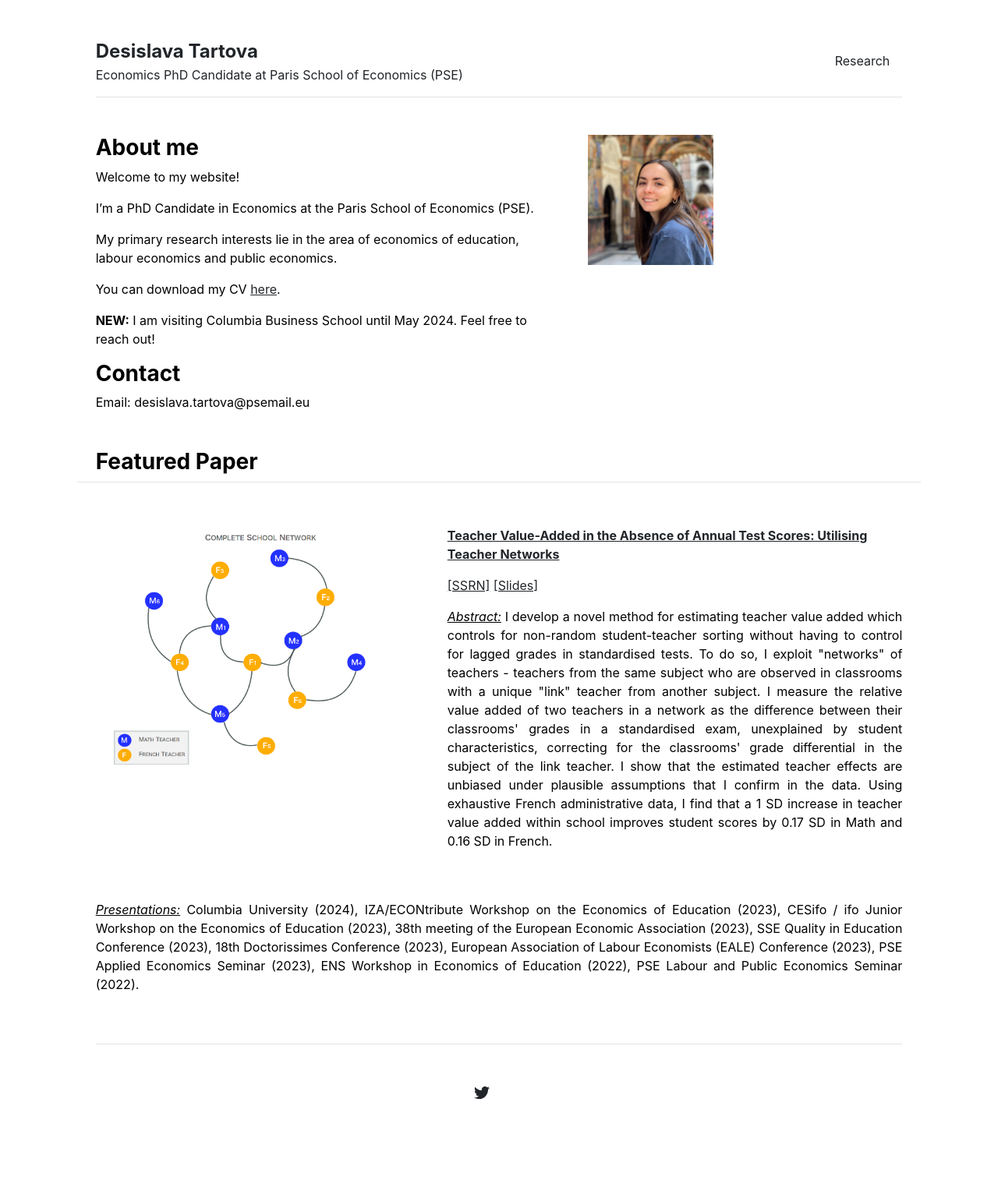
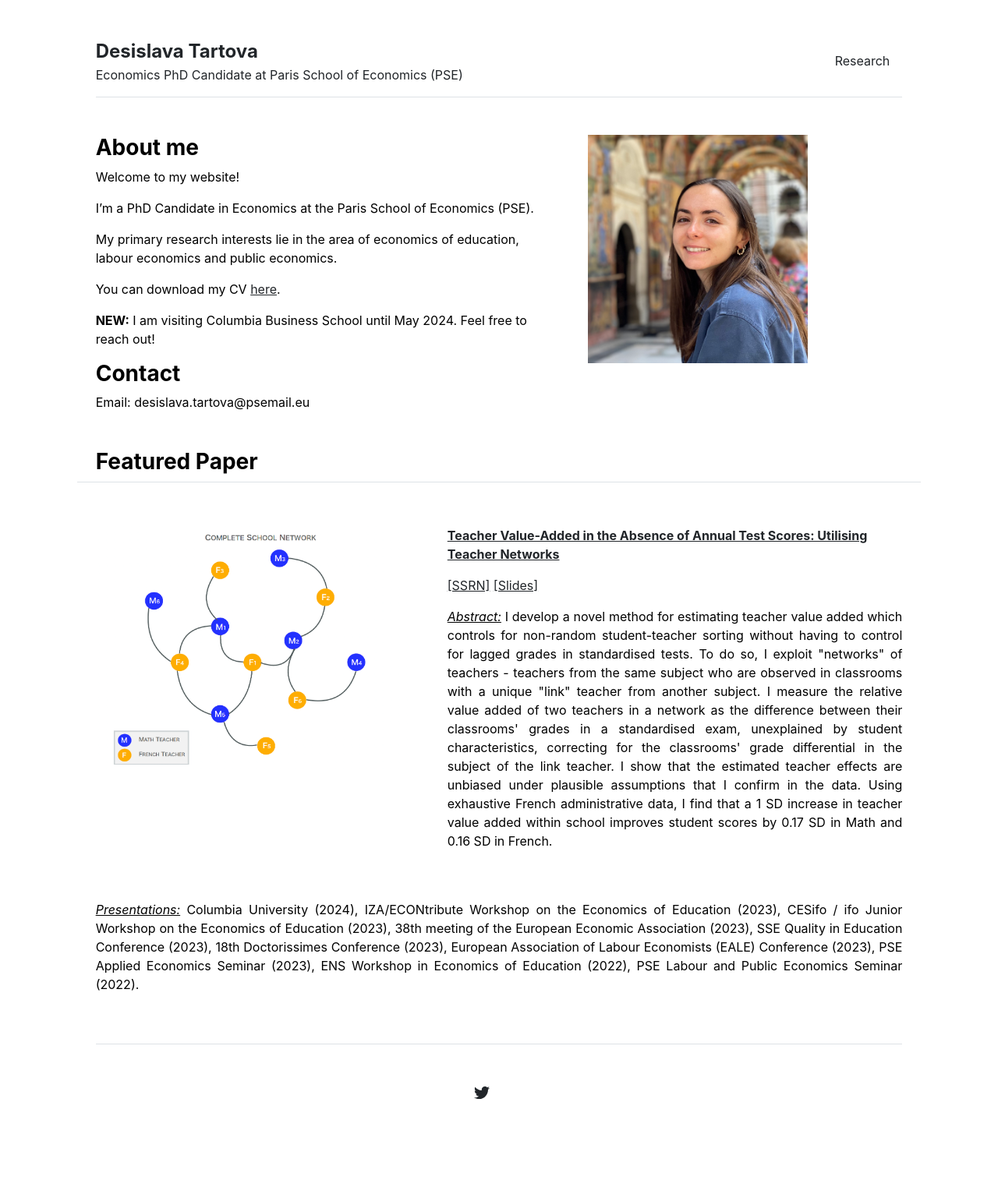
Before and after one commit to desislavatartova/desislavatartova.github.io, a Jekyll site: the page built from index.md, in a window 1280 px wide. Shown: the whole page at 78% size. Built offline with Jekyll 4.4.1, drawn with Linux system fonts in a browser that asks for light colours.

Commit message:
Update home.html

```diff
--- a/_layouts/home.html
+++ b/_layouts/home.html
@@ -16,7 +16,7 @@ layout: default
     Email: desislava.tartova@psemail.eu
   </div>
   <div class="col-md-5">
-    <img src="{{ site.github.url }}/assets/profile.jpeg" alt="Home" width="40%">
+    <img src="{{ site.github.url }}/assets/profile.jpeg" alt="Home" width="70%">
   </div>
 </div>
 
```
